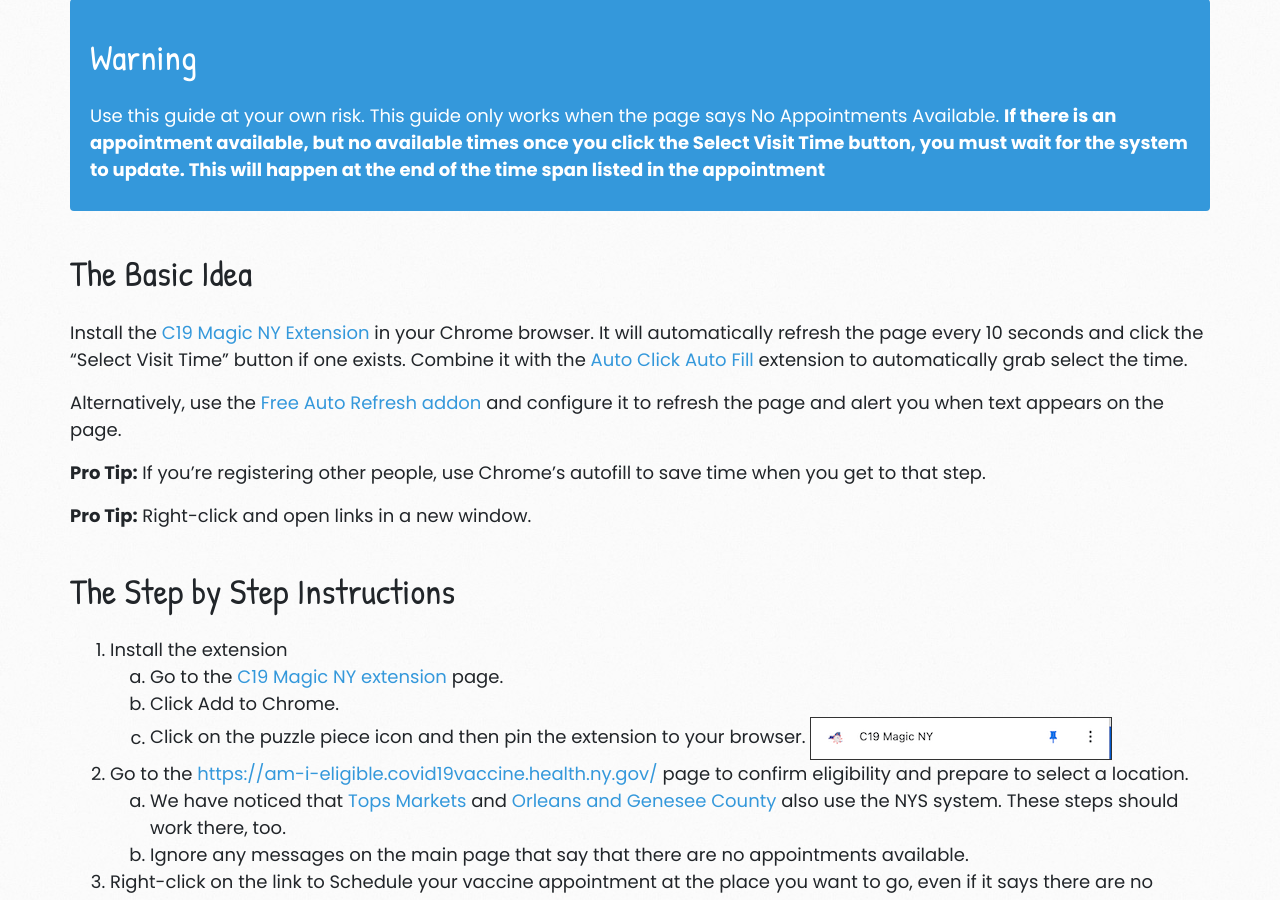
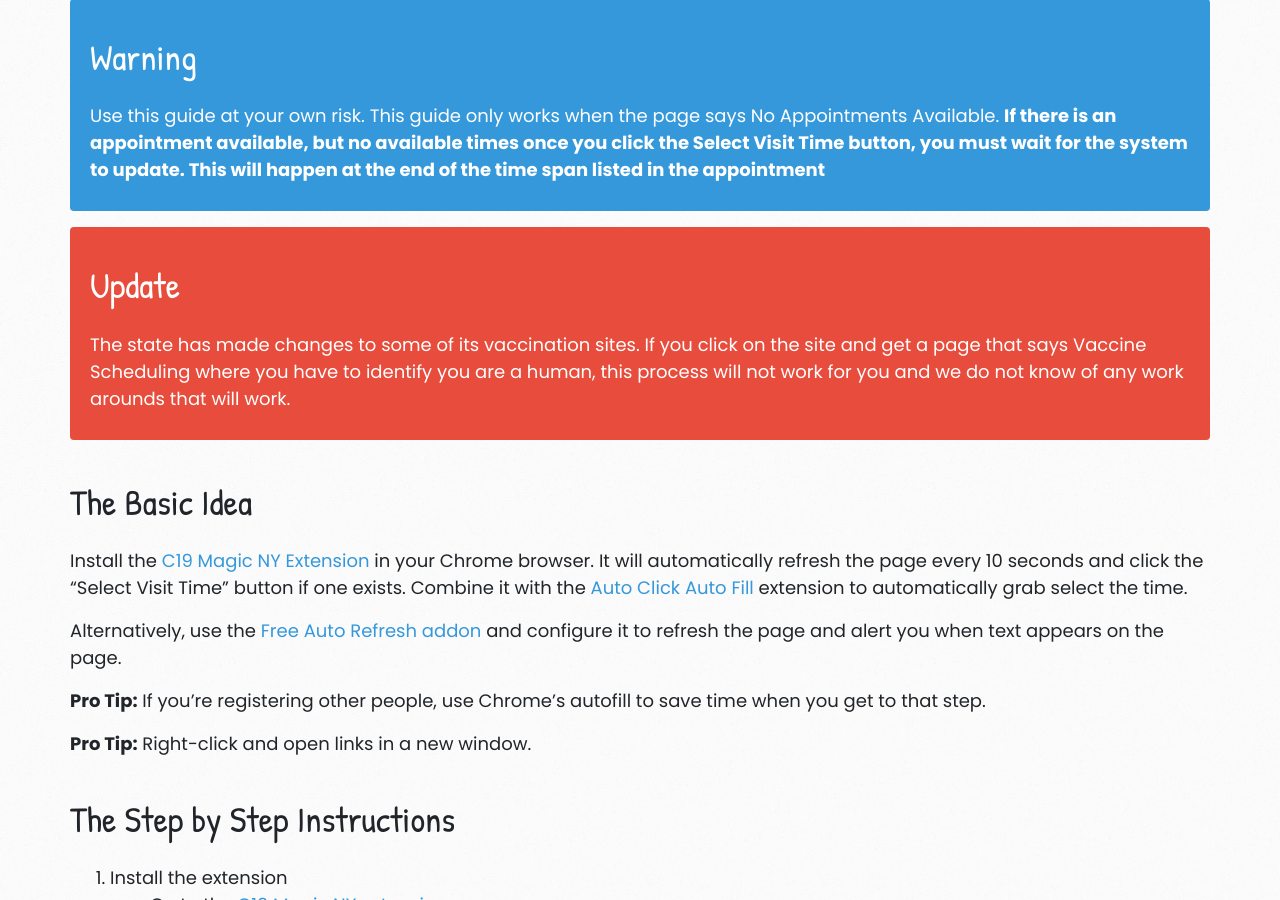
Before and after one commit to loganrath/dwap-main, a Jekyll site: the page built from our-process.md, in a window 1280 px wide and 900 px high, scrolled down 364 px. Built offline with Jekyll 4.4.1, drawn with Linux system fonts in a browser that asks for light colours; nearby versions of some CDN libraries.

Commit message:
Update our-process.md

```diff
--- a/our-process.md
+++ b/our-process.md
@@ -6,6 +6,11 @@
 <div class="col-xs-12 alert alert-info" markdown=1>
 # Warning
 Use this  guide at your own risk. This guide only works when the page says No Appointments Available. **If there is an appointment available, but no available times once you click the Select Visit Time button, you must wait for the system to update. This will happen at the end of the time span listed in the appointment**
+</div>
+
+<div class="col-xs-12 alert alert-danger" markdown=1>
+# Update
+The state has made changes to some of its vaccination sites. If you click on the site and get a page that says Vaccine Scheduling where you have to identify you are a human, this process will not work for you and we do not know of any work arounds that will work.
 </div>
 
 # The Basic Idea
```
